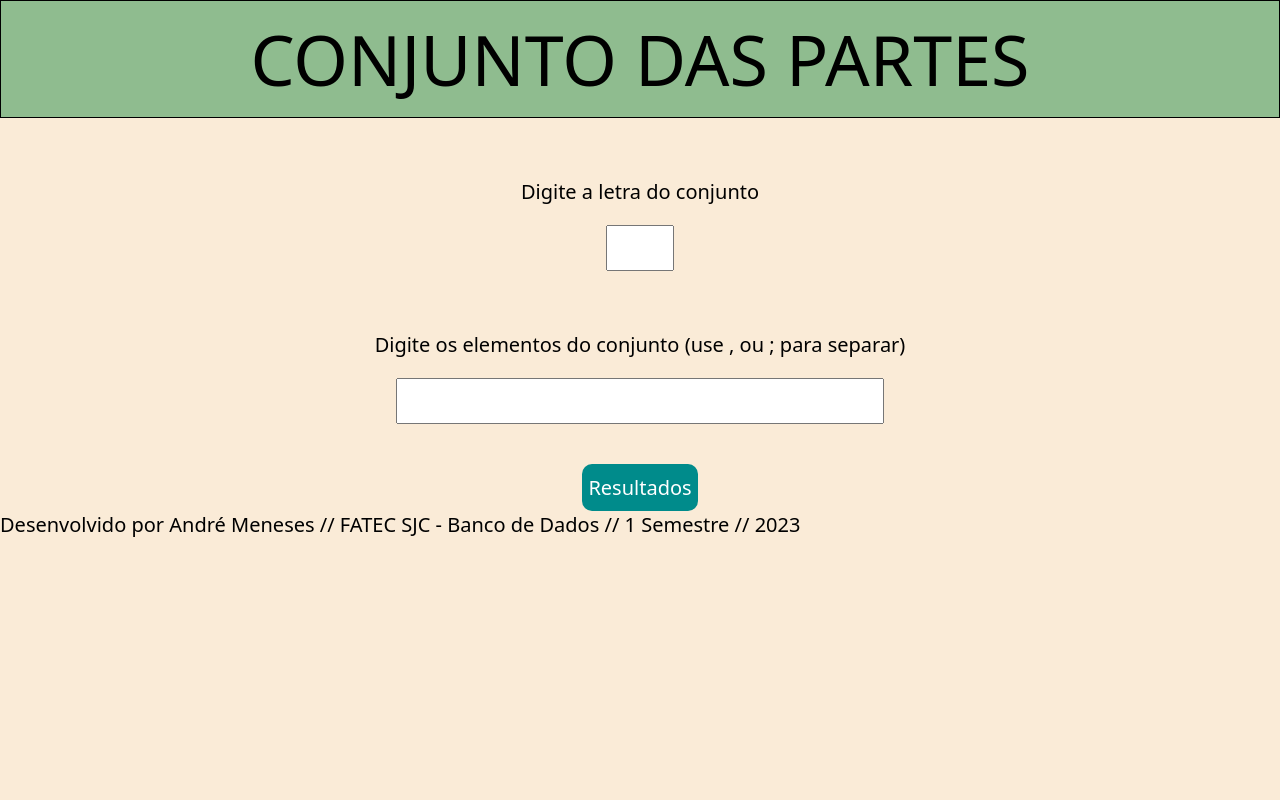
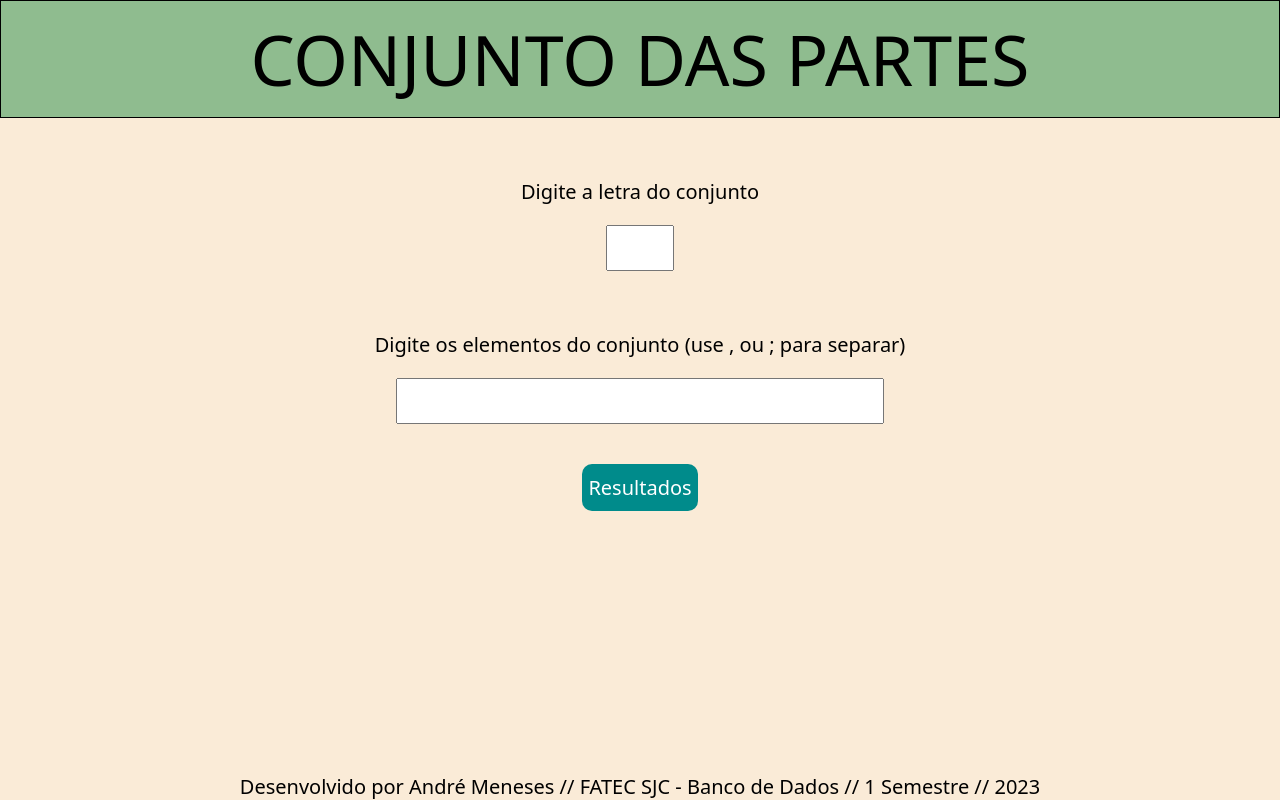
Before and after one commit to AndreMeneses0103/Programas-MD, a plain HTML site: page 1 - Conjunto das Partes/index.html in a window 1280 px wide. Drawn offline with Linux system fonts and the light colour scheme.

Commit message:
Informacoes adicionais de Conjunto das Partes arrumado

```diff
--- a/1 - Conjunto das Partes/style.css
+++ b/1 - Conjunto das Partes/style.css
@@ -15,7 +15,11 @@ header{
 .developer{
     font-size: 20px;
     font-family: system-ui, -apple-system, BlinkMacSystemFont, 'Segoe UI', Roboto, Oxygen, Ubuntu, Cantarell, 'Open Sans', 'Helvetica Neue', sans-serif;
-}
+    position: fixed;
+    bottom: 0;
+    left: 0;
+    width: 100%;
+    text-align: center;}
 .conjunto, .partes{
     display: flex;
     align-items: center;
```
